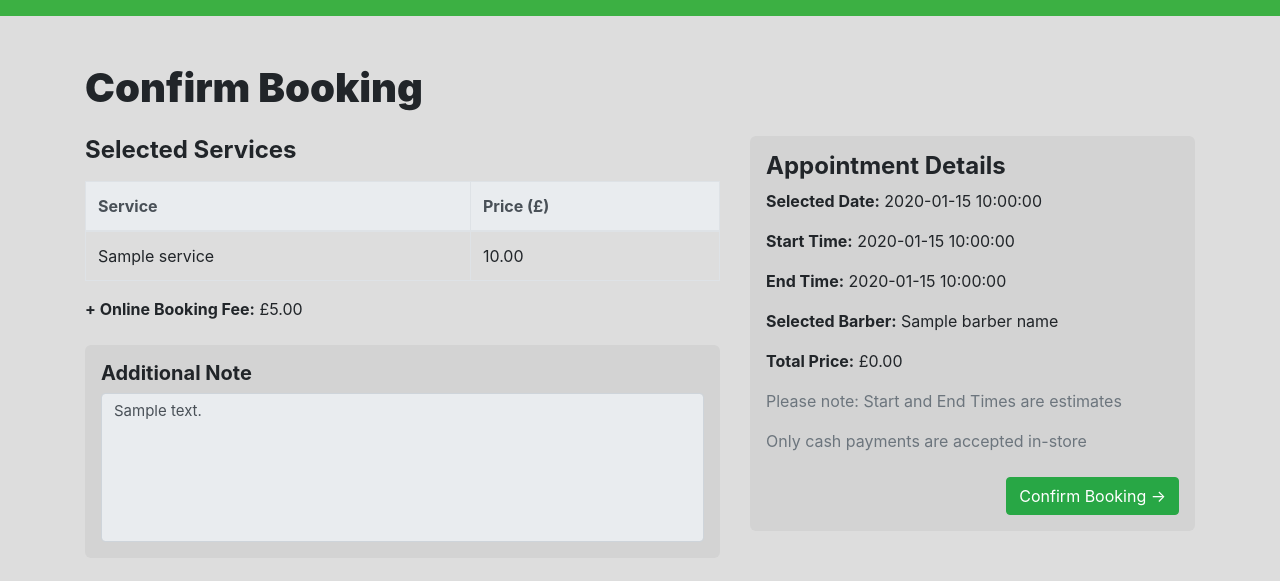
After one commit to AdamPatel157/hairstylists-booking-system, a Flask app: template website/templates/webpages/customer_facing/confirm_booking.html in a window 1280 px wide. The commit adds this page. Shown: the top 581 px of the page. Run offline with Flask 3, Linux system fonts and the light colour scheme; the template is opened without the code that fills it: most values are stand-ins (such as "Sample title", 1, 10 or a date in 2020); parts of the project's set-up code (start-up, migrations or seed data) failed here and were passed over; some libraries are stand-ins or nearby versions.

Commit message:
Added a booking confirmation summary page and a booking confirmed page without pushing data to database.

```diff
--- a/algorithms/appointment_classes.py
+++ b/algorithms/appointment_classes.py
@@ -9,7 +9,7 @@ class Appointment:
         self.__slotIds = []
         self.__totalPrice = 0.0
         self.__totalDuration = 0
-        self.__selectionLocked = False  # new internal flag
+        self.__selectionLocked = False
 
     # Getters
 
--- a/website/templates/bases/customer_base.html
+++ b/website/templates/bases/customer_base.html
@@ -33,6 +33,13 @@
             {% elif nav_context == "note_for_barber" %}
                 <a class="nav-item nav-link" href="/select_time_slot">Return to Select Time Slot</a>
                 <a class="nav-item nav-link" href="/logout">Logout</a>
+            {% elif nav_context == "confirm_booking" %}
+                <a class="nav-item nav-link" href="/note_for_barber">Return to Leave Note</a>
+                <a class="nav-item nav-link" href="/logout">Logout</a>
+            {% elif nav_context == "booking_confirmed" %}
+                <a class="nav-item nav-link" href="/customer_dashboard">Dashboard</a>
+                <a class="nav-item nav-link" href="/view_appointments">My Appointments</a>
+                <a class="nav-item nav-link" href="/logout">Logout</a>
             {% endif %}
         </div>
     </div>
--- /dev/null
+++ b/website/templates/webpages/customer_facing/confirm_booking.html
@@ -0,0 +1,74 @@
+{% extends "bases/customer_base.html" %}
+{% block title %}Confirm Booking{% endblock %}
+{% block content %}
+
+<div class="full-width">
+    <br>
+    <h1 class="mb-4"><strong>Confirm Booking</strong></h1>
+
+    <form method="POST">
+        <div class="row">
+            <!-- Left Column: Services and Note -->
+            <div class="col-md-7">
+                <h4><strong>Selected Services</strong></h4>
+                <table class="table table-bordered mt-3">
+                    <thead class="thead-light">
+                        <tr>
+                            <th>Service</th>
+                            <th>Price (£)</th>
+                        </tr>
+                    </thead>
+                    <tbody>
+                        {% for service in selectedServices %}
+                        <tr>
+                            <td>{{ service.serviceName }}</td>
+                            <td>{{ '%.2f'|format(service.price) }}</td>
+                        </tr>
+                        {% endfor %}
+                    </tbody>
+                </table>
+                <p><strong>+ Online Booking Fee:</strong> £5.00</p>
+
+                <!-- Additional Note Section -->
+                <div class="note-box mt-4 p-3">
+                    <h5><strong>Additional Note</strong></h5>
+                    <textarea class="form-control" rows="6" readonly>{{ noteForBarber if noteForBarber else "None" }}</textarea>
+                </div>
+            </div>
+
+            <!-- Right Column: Appointment Details -->
+            <div class="col-md-5">
+                <div class="details-box p-3">
+                    <h4><strong>Appointment Details</strong></h4>
+                    <p><strong>Selected Date:</strong> {{ selectedDate }}</p>
+                    <p><strong>Start Time:</strong> {{ startTime }}</p>
+                    <p><strong>End Time:</strong> {{ endTime }}</p>
+                    <p><strong>Selected Barber:</strong> {{ barberName }}</p>
+                    <p><strong>Total Price:</strong> £{{ '%.2f'|format(totalPrice) }}</p>
+                    <p class="text-muted mt-3">Please note: Start and End Times are estimates</p>
+                    <p class="text-muted">Only cash payments are accepted in-store</p>
+
+                    <div class="text-right mt-4">
+                        <button type="submit" name="action" value="confirm" class="btn btn-success">
+                            Confirm Booking →
+                        </button>
+                    </div>
+                </div>
+            </div>
+        </div>
+    </form>
+</div>
+<br>
+<style>
+.details-box, .note-box {
+    background-color: #D3D3D3;
+    border-radius: 6px;
+}
+textarea.form-control {
+    resize: none;
+    font-size: 15px;
+    background-color: #f9f9f9;
+}
+</style>
+
+{% endblock %}
```
Also changed, not shown: website/templates/webpages/customer_facing/booking_confirmed.html (added, +28 -0 lines), website/views.py (+89 -2 lines).
